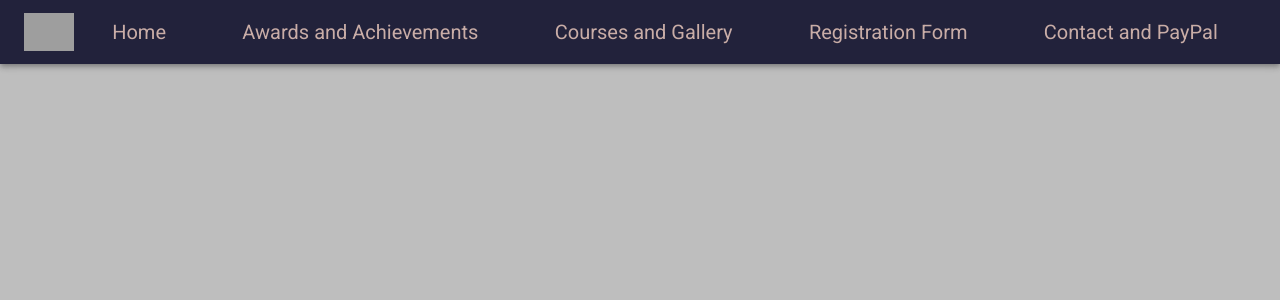
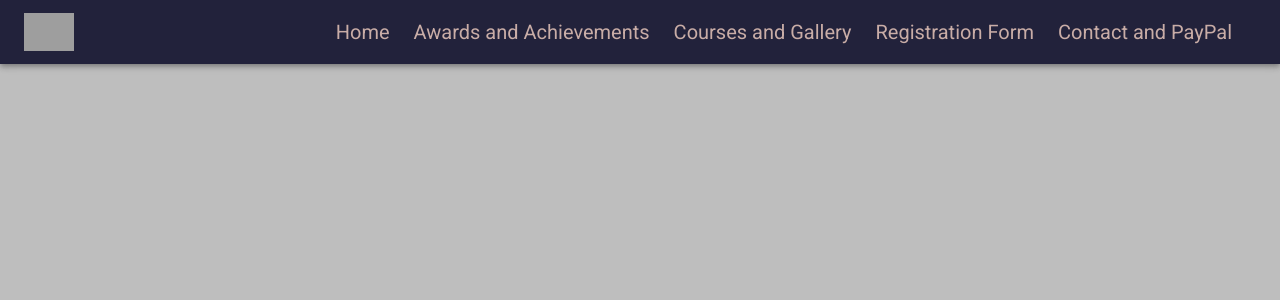
Before and after one commit to joshuajy03/artwebsite, a React (Create React App) app: page / in a window 1280 px wide. Shown: the top 300 px of the page. Built offline with nearby package versions, Linux system fonts and the light colour scheme; grey boxes are pictures that could not be loaded.

Commit message:
some formatting changes to navigation

```diff
--- a/src/App.js
+++ b/src/App.js
@@ -57,7 +57,7 @@ function App() {
 
   useEffect(() => {
     const setResponsiveness = () => {
-      return window.innerWidth < 900
+      return window.innerWidth < 1000
         ? setState((prevState) => ({ ...prevState, mobileView: true }))
         : setState((prevState) => ({ ...prevState, mobileView: false }));
     };
--- a/src/components/NavBar.js
+++ b/src/components/NavBar.js
@@ -2,13 +2,13 @@ import React from 'react'
 import CustomBtn from './CustomBtn'
 import logo from '../image0.jpeg'
 import logoMobile from '../image0.jpeg'
-import {Toolbar, Typography, AppBar} from '@material-ui/core'
+import { Toolbar, Typography, AppBar } from '@material-ui/core'
 import { Link, withRouter } from "react-router-dom";
-import {makeStyles} from "@material-ui/core/styles";
+import { makeStyles } from "@material-ui/core/styles";
 import './NavBar.css';
 
 const styles = makeStyles({
-    bar:{
+    bar: {
         paddingTop: "0rem",
         backgroundColor: "#22223B",
     },
@@ -17,11 +17,15 @@ const styles = makeStyles({
     },
     menuItem: {
         cursor: "pointer",
+        marginRight: 24,
+        "&:hover": {
+            color: "#CFD2B2"
+        },
+    },
+
+    space: {
         flexGrow: 1,
-        "&:hover": {
-            color:  "#CFD2B2"
-        },
-    }
+    },
 })
 
 
@@ -31,8 +35,10 @@ function NavBar() {
         <AppBar position="sticky">
             <Toolbar color="rgba(75, 59, 71, 0.87)" className={classes.bar}>
                 <Link to="/artwebsite">
-                    <img src={logo} className={classes.logo}/>
+                    <img src={logo} className={classes.logo} />
                 </Link>
+                <Typography variant="h6" className={classes.space}>
+                </Typography>
                 <Typography variant="h6" className={classes.menuItem}>
                     <Link to="/artwebsite">
                         Home
@@ -50,7 +56,7 @@ function NavBar() {
                 </Typography>
                 <Typography variant="h6" className={classes.menuItem}>
                     <Link to="/artwebsite/registration">
-                       Registration Form
+                        Registration Form
                     </Link>
                 </Typography>
                 <Typography variant="h6" className={classes.menuItem}>
--- a/src/components/NavBarMobile.js
+++ b/src/components/NavBarMobile.js
@@ -39,10 +39,11 @@ const styles = makeStyles((theme) => ({
   drawer: {
     width: drawerWidth,
     flexShrink: 0,
-    backgroundColor: '#22223B'
+    background: '#22223B'
   },
   drawerPaper: {
     width: drawerWidth,
+    backgroundColor: '#22223B',
   },
   drawerHeader: {
     display: 'flex',
@@ -70,6 +71,10 @@ const styles = makeStyles((theme) => ({
     marginLeft: 0,
   },
 
+  drawerContent:{
+    backgroundColor: '#22223B',
+  },
+
   drawerNav: {
     backgroundColor: '#22223B',
     alignItems: 'left',
@@ -93,7 +98,7 @@ const styles = makeStyles((theme) => ({
     backgroundColor: "#22223B",
     textAlign: "left",
     paddingLeft: "16px",
-    flexGrow: 1,
+    marginBottom: 16,
     "&:hover": {
       color: "#CFD2B2"
     },
@@ -154,7 +159,6 @@ function NavBarMobile() {
             {theme.direction === 'rtl' ? <ChevronLeftIcon style={{ color: '#fff' }} /> : <ChevronRightIcon style={{ color: '#fff' }} />}
           </IconButton>
         </div>
-        <React.Fragment>
           <Typography variant="h6" className={classes.menuItem}>
             <Link to="/artwebsite">
               Home
@@ -180,7 +184,6 @@ function NavBarMobile() {
               Contact and PayPal
             </Link>
           </Typography>
-        </React.Fragment>
       </Drawer>
 
     </React.Fragment>
```
